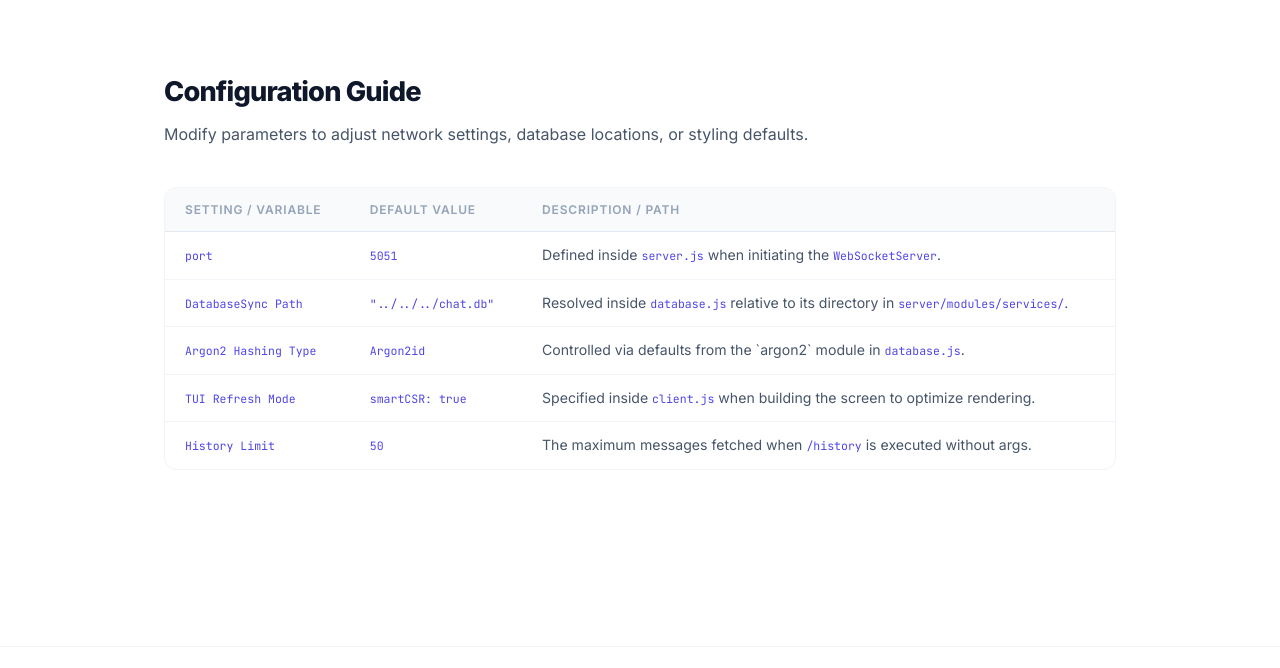
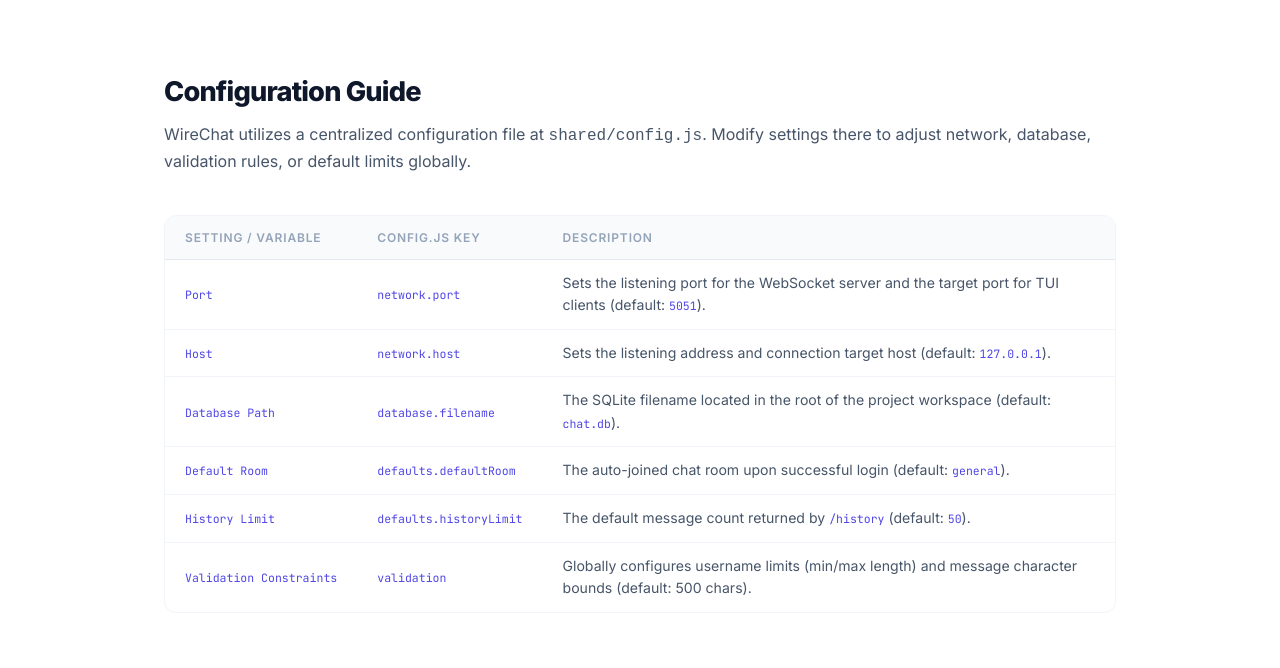
Before and after one commit to lokeshkrio/wire-chat, a plain HTML site: page docs/reference.html in a window 1280 px wide. Shown: the part 2680-3348 px from the top of the page. Drawn offline with Linux system fonts and the light colour scheme.

Commit message:
added /quit option and a centralized setting option

```diff
--- a/docs/reference.html
+++ b/docs/reference.html
@@ -179,42 +179,47 @@
   <!-- Section 3: Server Configurations -->
   <section id="server-configs" style="padding-bottom: 40px;">
     <h2 class="section-title">Configuration Guide</h2>
-    <p class="section-subtitle">Modify parameters to adjust network settings, database locations, or styling defaults.</p>
+    <p class="section-subtitle">WireChat utilizes a centralized configuration file at <code>shared/config.js</code>. Modify settings there to adjust network, database, validation rules, or default limits globally.</p>
 
     <div class="cmd-table-wrap">
       <table class="cmd-table">
         <thead>
           <tr>
             <th>Setting / Variable</th>
-            <th>Default Value</th>
-            <th>Description / Path</th>
+            <th>config.js Key</th>
+            <th>Description</th>
           </tr>
         </thead>
         <tbody>
           <tr>
-            <td><code>port</code></td>
-            <td><code>5051</code></td>
-            <td>Defined inside <code>server.js</code> when initiating the <code>WebSocketServer</code>.</td>
+            <td><code>Port</code></td>
+            <td><code>network.port</code></td>
+            <td>Sets the listening port for the WebSocket server and the target port for TUI clients (default: <code>5051</code>).</td>
           </tr>
           <tr>
-            <td><code>DatabaseSync Path</code></td>
-            <td><code>"../../../chat.db"</code></td>
-            <td>Resolved inside <code>database.js</code> relative to its directory in <code>server/modules/services/</code>.</td>
+            <td><code>Host</code></td>
+            <td><code>network.host</code></td>
+            <td>Sets the listening address and connection target host (default: <code>127.0.0.1</code>).</td>
           </tr>
           <tr>
-            <td><code>Argon2 Hashing Type</code></td>
-            <td><code>Argon2id</code></td>
-            <td>Controlled via defaults from the `argon2` module in <code>database.js</code>.</td>
+            <td><code>Database Path</code></td>
+            <td><code>database.filename</code></td>
+            <td>The SQLite filename located in the root of the project workspace (default: <code>chat.db</code>).</td>
           </tr>
           <tr>
-            <td><code>TUI Refresh Mode</code></td>
-            <td><code>smartCSR: true</code></td>
-            <td>Specified inside <code>client.js</code> when building the screen to optimize rendering.</td>
+            <td><code>Default Room</code></td>
+            <td><code>defaults.defaultRoom</code></td>
+            <td>The auto-joined chat room upon successful login (default: <code>general</code>).</td>
           </tr>
           <tr>
             <td><code>History Limit</code></td>
-            <td><code>50</code></td>
-            <td>The maximum messages fetched when <code>/history</code> is executed without args.</td>
+            <td><code>defaults.historyLimit</code></td>
+            <td>The default message count returned by <code>/history</code> (default: <code>50</code>).</td>
+          </tr>
+          <tr>
+            <td><code>Validation Constraints</code></td>
+            <td><code>validation</code></td>
+            <td>Globally configures username limits (min/max length) and message character bounds (default: 500 chars).</td>
           </tr>
         </tbody>
       </table>
--- a/server/modules/handlers/handleCmd.js
+++ b/server/modules/handlers/handleCmd.js
@@ -2,6 +2,7 @@
   createSystemPacket,
 } from "../../../shared/protocol.js";
 import { getHistory } from "../services/database.js";
+import { config } from "../../../shared/config.js";
 
 import {
   broadcastToRoom,
@@ -142,7 +143,7 @@
       return;
     }
 
-    const limit = parseInt(packet.limit, 10) || 50;
+    const limit = parseInt(packet.limit, 10) || config.defaults.historyLimit;
 
     getHistory(ws.room, limit)
       .then((messages) => {
```
Also changed, not shown: client/client.js (+10 -5 lines), docs/index.html (+1 -0 lines), server/modules/services/database.js (+6 -3 lines), server/server.js (+5 -4 lines), shared/config.js (added, +35 -0 lines), shared/validator.js (+5 -3 lines), README.md.
